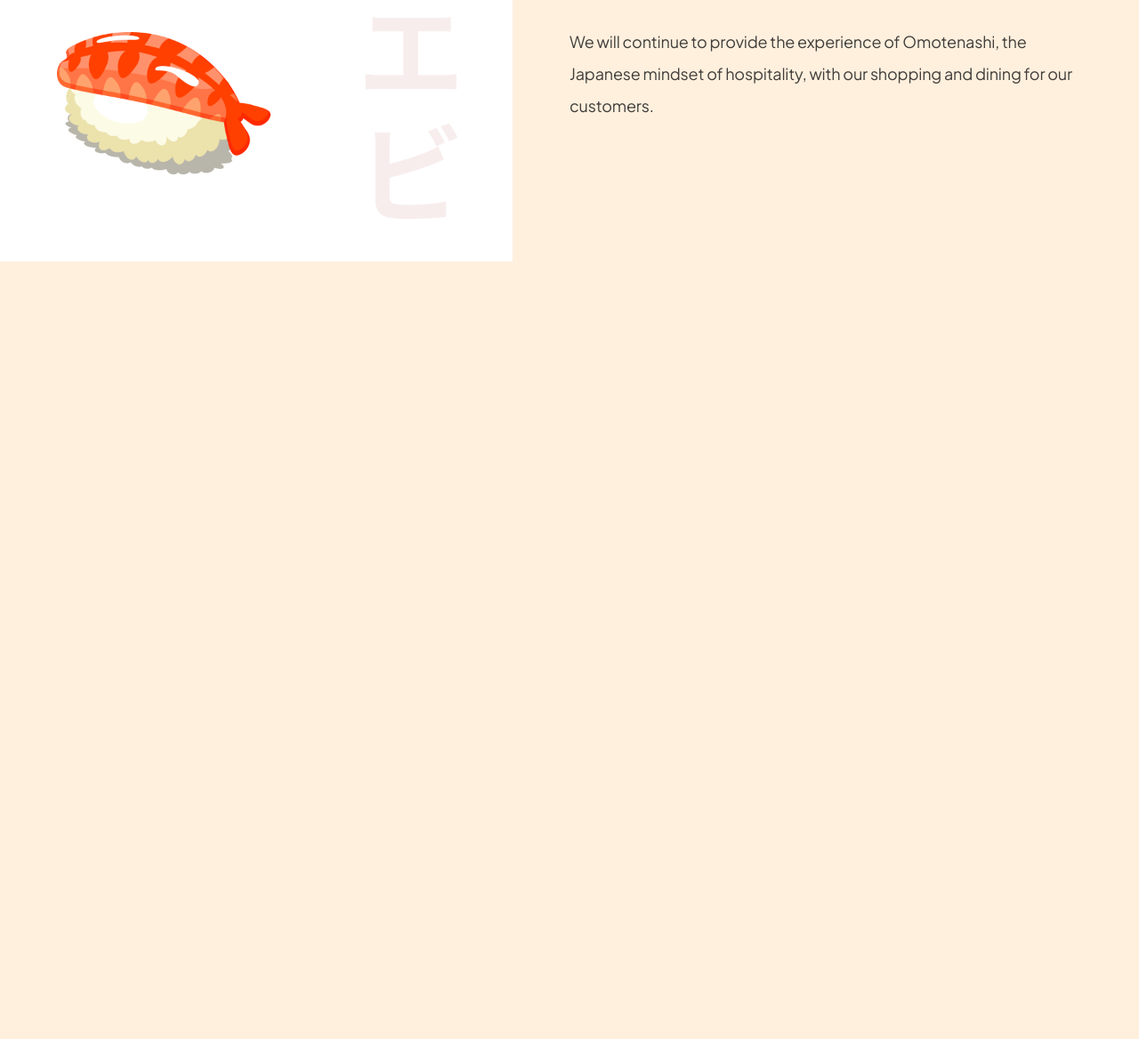
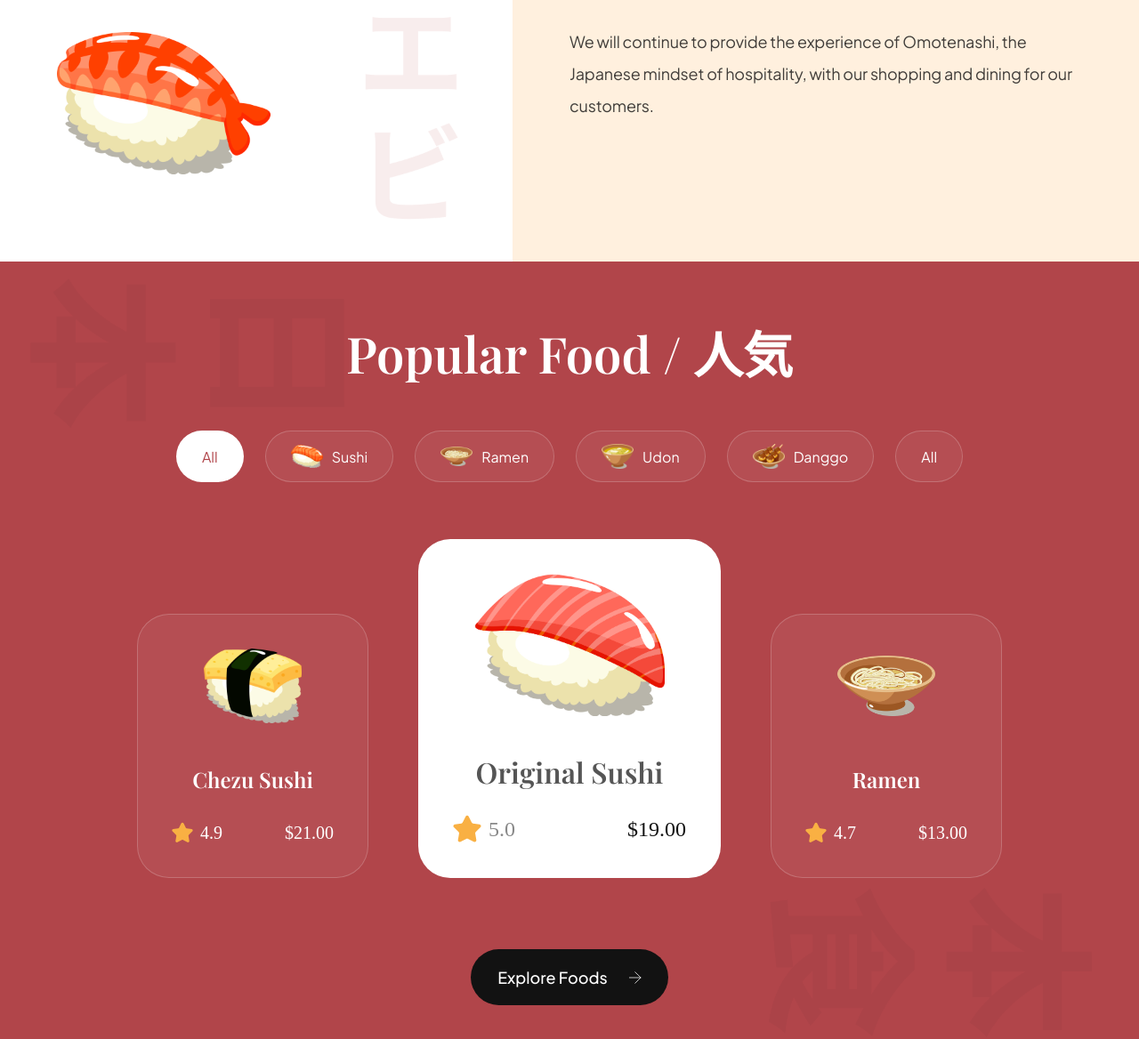
Before and after one commit to Legaz-le/Sushi-website, a website built with Vite: page index.html in a window 1280 px wide. Shown: the part 1245-2413 px from the top of the page at 89% size. Before the commit the page ends 1539 px from the top, so only its background shows below. Built offline with nearby package versions, Linux system fonts and the light colour scheme.

Commit message:
Catalogue and Menu section UI

```diff
--- a/css/sections/popular.css
+++ b/css/sections/popular.css
@@ -0,0 +1,200 @@
+.popular-foods {
+    padding: 64px;
+
+    display: flex;
+    flex-direction: column;
+
+    background: var(--primary-color);
+    background-image: url("../../assets/popular_bg.png");
+    background-position: center;
+    background-repeat: no-repeat;
+    background-size: contain;
+
+    overflow: hidden;
+}
+
+.popular-foods__title {
+    font-size: 56px;
+    font-family: var(--playfair-display);
+    font-weight: 600;
+    line-height: 78px;
+    color: #fff;
+    text-align: center;
+}
+
+.popular-foods__filters {
+    margin-top: 48px;
+    max-height: 100%;
+    overflow-x: auto;
+
+    display: flex;
+    justify-content: center;
+    gap: 24px;
+}
+
+.popular-foods__filter-btn {
+    padding: 10px 28px;
+
+    display: flex;
+
+    flex-direction: row;
+    align-items: center;
+    gap: 10px;
+
+    background: rgba(255,255,255, 0.05);
+    border: 1px solid rgba(255,255,255, 0.2);
+    border-radius: 46px;
+
+    font-size: 16px;
+    font-weight: 300px;
+    line-height: 25px;
+    font-family: var(--plus-jakarta-sans);
+    color: #fff;
+    cursor: pointer;
+}
+
+.popular-foods__filter-btn img {
+    width: 36px;
+    height: 36px;
+    object-fit: contain;
+}
+
+.popular-foods__filter-btn.active {
+    background: #fff;
+    color: var(--primary-color);
+
+}
+
+.popular-foods__filter-btn:hover {
+    background: #fff;
+    color: var(--primary-color);
+}
+
+.popular-foods__catalogue {
+    margin-top: 64px;
+    display: flex;
+    justify-content: center;
+    align-items: flex-end;
+    flex-wrap: wrap;
+    gap: 56px;
+}
+
+.popular-foods__button {
+    width: fit-content;
+
+    padding: 20px 30px;
+    margin: 80px auto 0;
+
+    font-weight: 500;
+    font-size: 18px;
+    line-height: 23px;
+    font-family: var(--plus-jakarta-sans);
+    color: #fff;
+
+    border: none;
+    outline: none;
+    background: var(--secondary-color);
+    border-radius: 64px;
+    cursor: pointer;
+}
+
+.popular-foods__button img {
+    width: 14px;
+    height: 14px;
+    object-fit: contain;
+
+    margin-left: 21px;
+
+}
+
+.popular-foods__card {
+    padding: 38px;
+    min-width: 260px;
+    height: fit-content;
+
+    display: flex;
+    align-items: center;
+    flex-direction: column;
+
+    border-radius: 36px;
+    background: rgba(255,255,255,0.05);
+    border: 1px solid rgba(255,255,255,0.2);
+}
+
+.popular-foods__card-image {
+    width: 110px;
+    height: 84px;
+    object-fit: contain;
+}
+
+.popular-foods__card-title {
+    margin-top: 47px;
+
+    font-weight: 600;
+    font-size: 24px;
+    line-height: 32px;
+    font-family: var(--playfair-display);
+    color: #fff;
+    text-align: center;
+}
+
+.popular-foods__card-details {
+    width: 100%;
+    margin-top: 32px;
+}
+
+.popular-foods__card-rating {
+    display: flex;
+    align-items: center;
+    gap: 8px;
+}
+
+.popular-foods__card-rating img {
+    width: 24px;
+    height: 24px;
+    object-fit: contain;
+}
+
+.popular-foods__card-rating p {
+    font-size: 20px;
+    font-weight: 300;
+    font-family: var (--plus-jakarta-sans);
+    color: #fff;
+}
+
+.popular-foods__card-price {
+    font-size: 20px;
+    font-weight: 500;
+    font-family: var (--plus-jakarta-sans);
+    color: #fff;
+}
+
+.popular-foods__card.active-card {
+    background:  #fff;
+    min-width: 340px;
+}
+
+.popular-foods__card.active-card .popular-foods__card-image {
+    width: 214px;
+    height: 160px;
+}
+
+.popular-foods__card.active-card .popular-foods__card-title {
+    color: var(--black-500);
+    font-size: 32px;
+}
+
+.popular-foods__card.active-card .popular-foods__card-rating img {
+    width: 32px;
+    height: 32px;
+}
+
+.popular-foods__card.active-card .popular-foods__card-rating p {
+    font-size: 24px;
+    color: var(--gray-100);
+}
+
+.popular-foods__card.active-card .popular-foods__card-price {
+    font-size: 24px;
+    color: var(--secondary-color);
+}
--- a/index.html
+++ b/index.html
@@ -89,7 +89,7 @@
           <img src="assets/sushi-2.png" alt="sushi" />
         </div>
       </div>
-      <div class="about-us__content" >
+      <div class="about-us__content">
         <p class="sushi__subtitle">About Us / 私たちに関しては</p>
         <h3 class="sushi__title">
           Our mission is to bring true Japanese flavours to you.
@@ -101,6 +101,77 @@
         </p>
       </div>
     </section>
+    <section class="popular-foods" id="menu">
+      <h2 class="popular-foods__title">Popular Food / 人気</h2>
+      <div class="popular-foods__filters sushi__hide-scrollbars">
+        <button class="popular-foods__filter-btn active">All</button>
+        <button class="popular-foods__filter-btn">
+          <img src="/assets/sushi-9.png" />Sushi
+        </button>
+        <button class="popular-foods__filter-btn">
+          <img src="/assets/sushi-8.png" />Ramen
+        </button>
+        <button class="popular-foods__filter-btn">
+          <img src="/assets/sushi-7.png" />Udon
+        </button>
+        <button class="popular-foods__filter-btn">
+          <img src="/assets/sushi-6.png" />Danggo
+        </button>
+        <button class="popular-foods__filter-btn">All</button>
+      </div>
+
+      <div class="popular-foods__catalogue">
+        <article class="popular-foods__card">
+          <img
+            class="popular-foods__card-image"
+            src="assets/sushi-12.png"
+            alt="sushi-12"
+          />
+          <h4 class="popular-foods__card-title">Chezu Sushi</h4>
+          <div class="popular-foods__card-details flex-between">
+            <div class="popular-foods__card-rating">
+              <img src="assets/star.svg" alt="star" />
+              <p>4.9</p>
+            </div>
+            <p class="popular-foods__card-price">$21.00</p>
+          </div>
+        </article>
+        <article class="popular-foods__card active-card">
+          <img
+            class="popular-foods__card-image"
+            src="assets/sushi-11.png"
+            alt="sushi-11"
+          />
+          <h4 class="popular-foods__card-title">Original Sushi</h4>
+          <div class="popular-foods__card-details flex-between">
+            <div class="popular-foods__card-rating">
+              <img src="assets/star.svg" alt="star" />
+              <p>5.0</p>
+            </div>
+            <p class="popular-foods__card-price">$19.00</p>
+          </div>
+        </article>
+        <article class="popular-foods__card">
+          <img
+            class="popular-foods__card-image"
+            src="assets/sushi-10.png"
+            alt="sushi-10"
+          />
+          <h4 class="popular-foods__card-title">Ramen</h4>
+          <div class="popular-foods__card-details flex-between">
+            <div class="popular-foods__card-rating">
+              <img src="assets/star.svg" alt="star" />
+              <p>4.7</p>
+            </div>
+            <p class="popular-foods__card-price">$13.00</p>
+          </div>
+        </article>
+      </div>
+      <button class="popular-foods__button">
+        Explore Foods
+        <img src="assets/arrow-right.svg" alt="arrow-right" />
+      </button>
+    </section>
     <script src="js/script.js" type="module"></script>
   </body>
 </html>
```
Also changed, not shown: assets/sushi-9.png (added).
